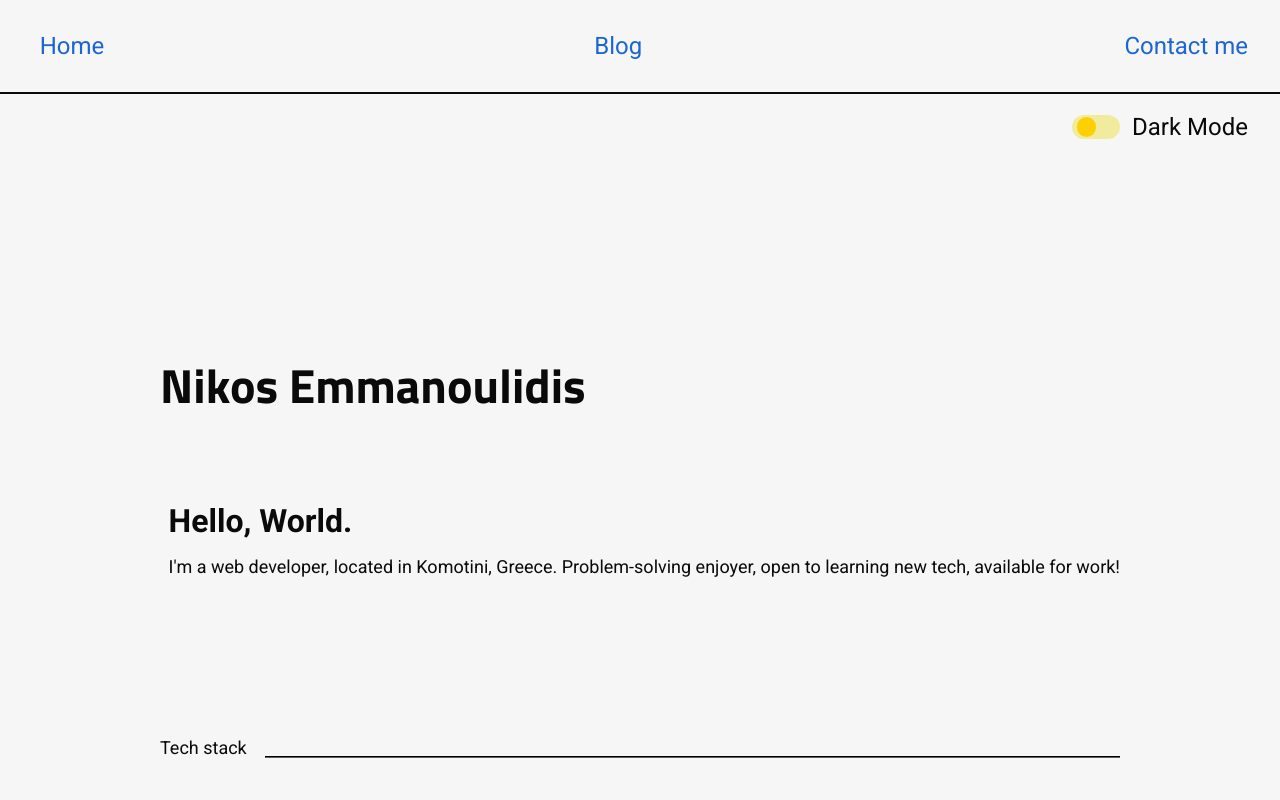
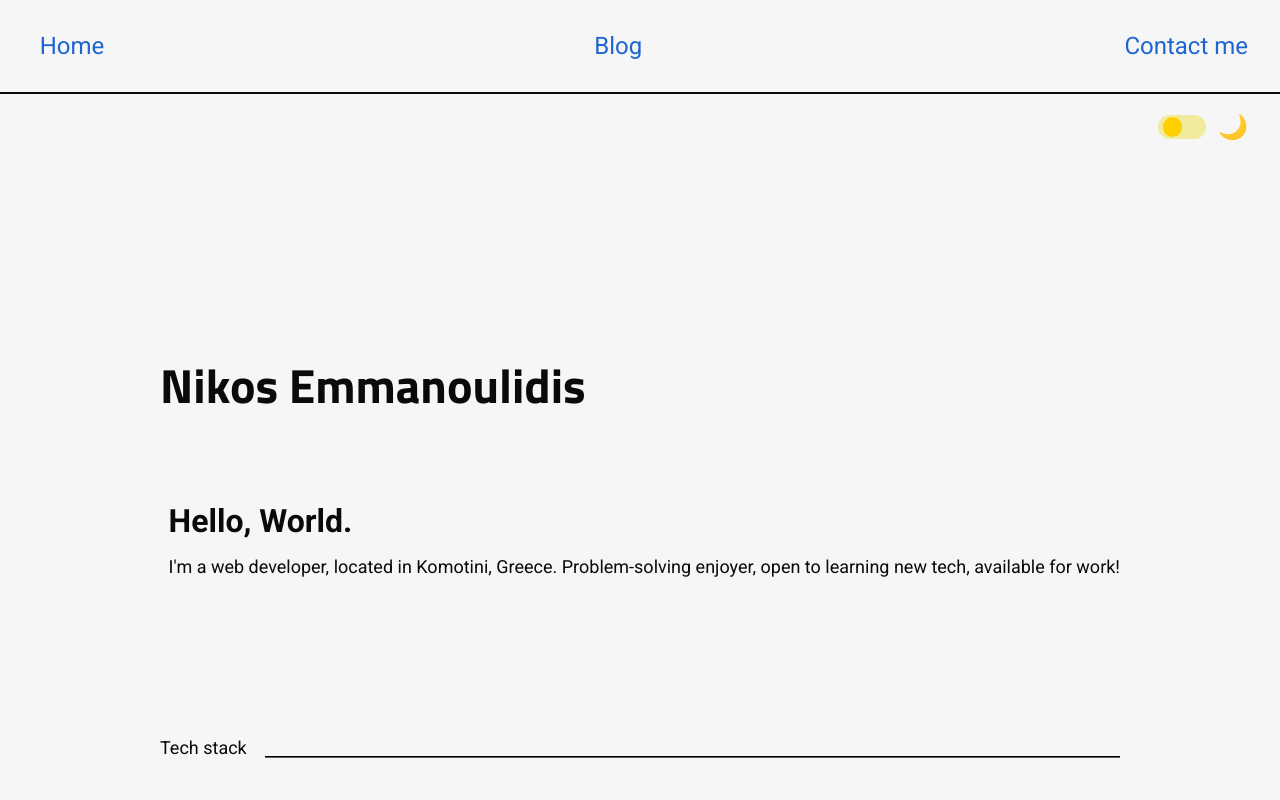
Before and after one commit to NikEmman/portfolio_blog, a React (Vite) app: page / in a window 1280 px wide. Shown: the top 800 px of the page. Built offline with nearby package versions, Linux system fonts and the light colour scheme.

Commit message:
Minor UI update

```diff
--- a/src/ThemeSwitch.jsx
+++ b/src/ThemeSwitch.jsx
@@ -12,7 +12,7 @@ const ThemeSwitch = ({ handleChange, isChecked }) => {
           onChange={handleChange}
           checked={isChecked}
         />
-        <label htmlFor="check">Dark Mode</label>
+        <label htmlFor="check">{isChecked ? "🌞" : "🌙"}</label>
       </div>
     </div>
   );
```
